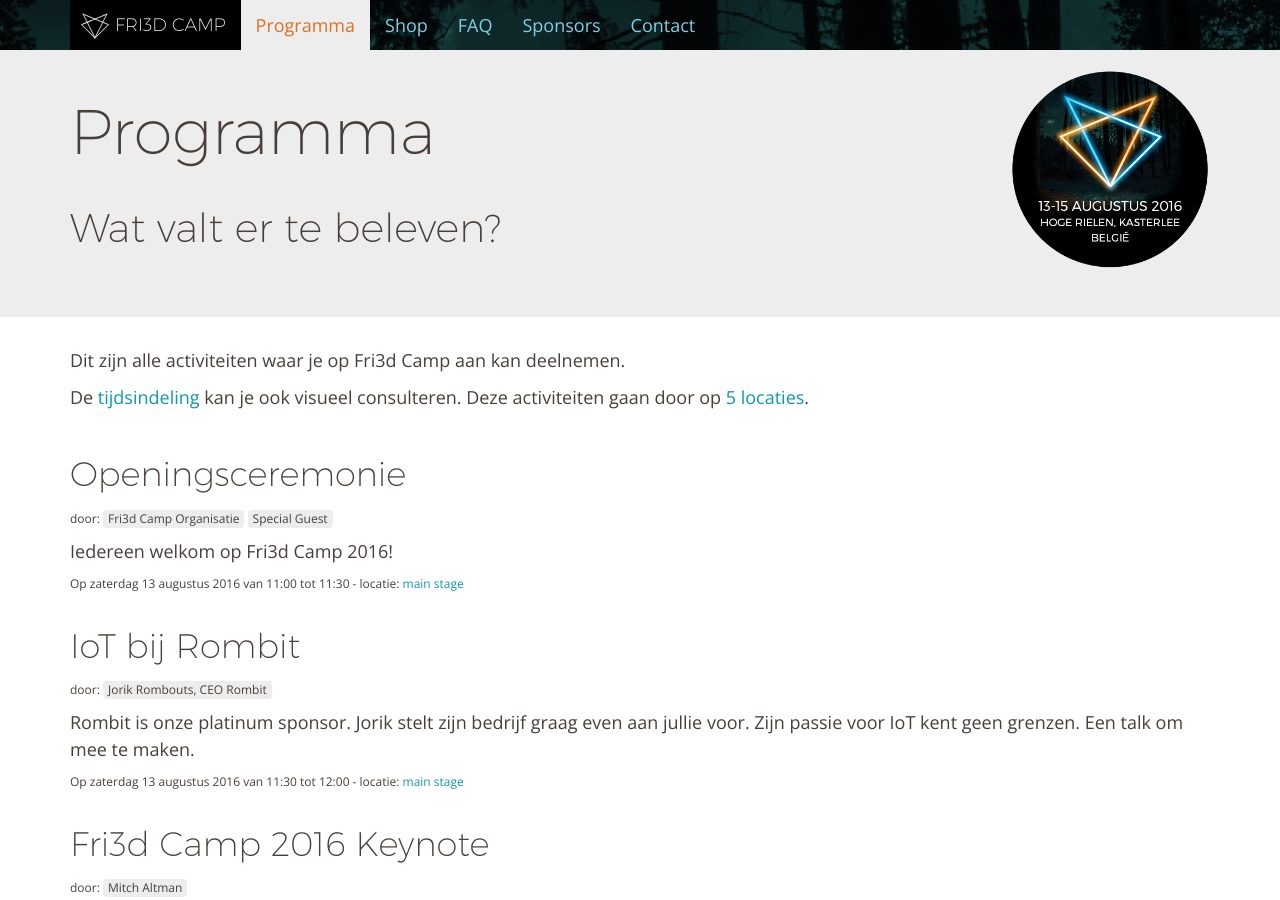
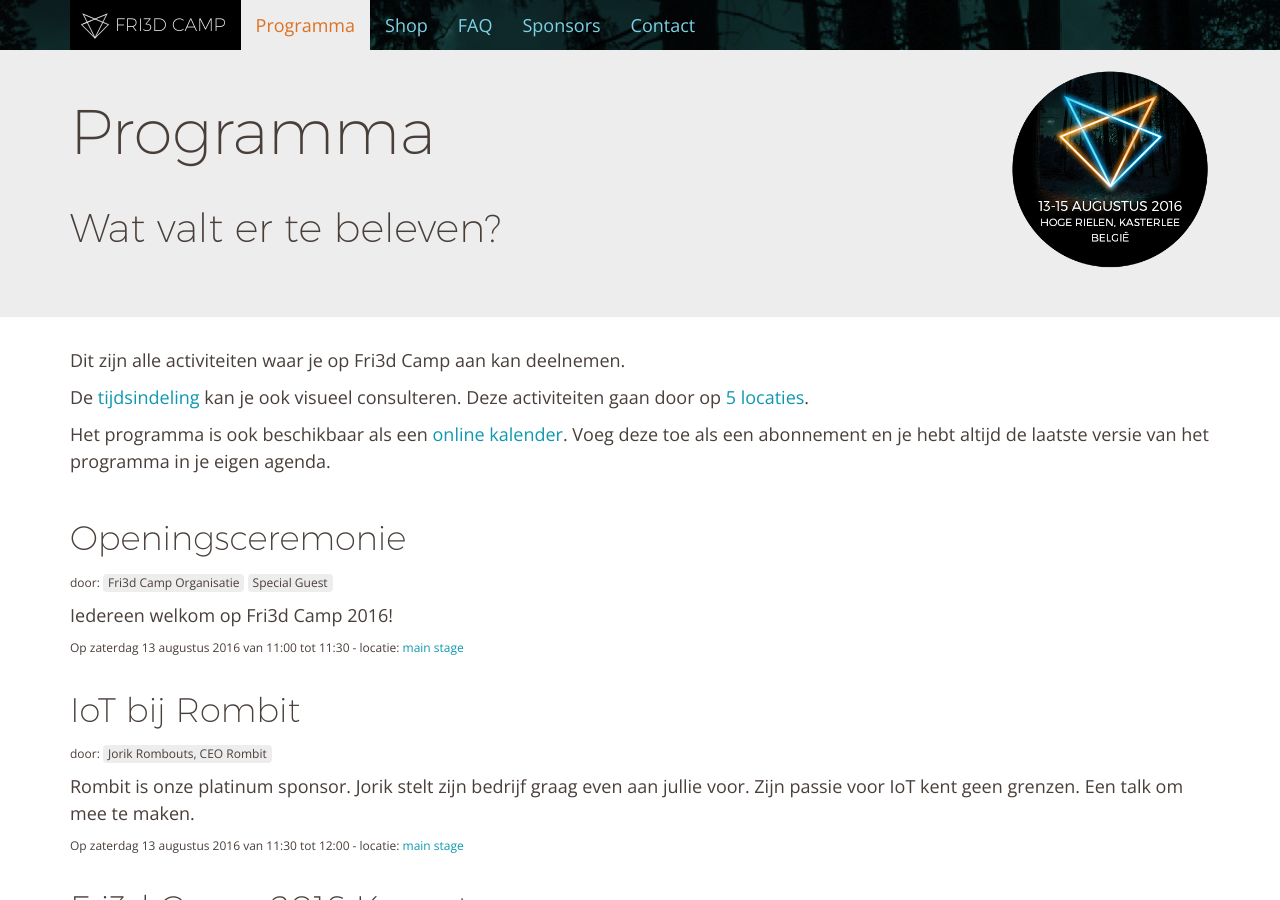
Before and after one commit to Fri3dCamp/fri3dweb2016, a Jekyll site: the page built from programma/index.md, in a window 1280 px wide and 900 px high. Built offline with Jekyll 4.4.1, drawn with Linux system fonts in a browser that asks for light colours; nearby versions of some CDN libraries.

Commit message:
Added web-calendar generation

```diff
--- a/programma/index.md
+++ b/programma/index.md
@@ -7,6 +7,8 @@
 Dit zijn alle activiteiten waar je op Fri3d Camp aan kan deelnemen.
 
 De <a href="tijdsindeling">tijdsindeling</a> kan je ook visueel consulteren. Deze activiteiten gaan door op <a href="locaties">5 locaties</a>.
+
+Het programma is ook beschikbaar als een <a href="programma.ics">online kalender</a>. Voeg deze toe als een abonnement en je hebt altijd de laatste versie van het programma in je eigen agenda.
 
 <div class="row">
 <div class="col-md-12">
```
Also changed, not shown: 1 other file.
